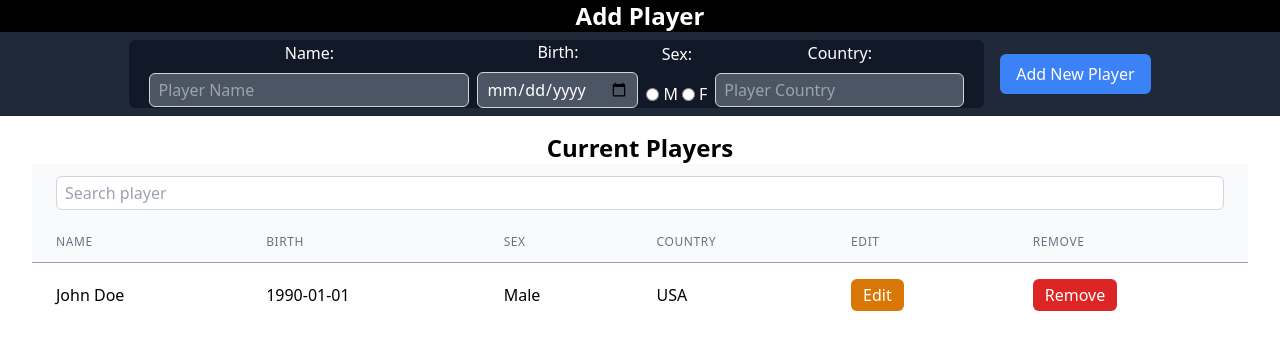
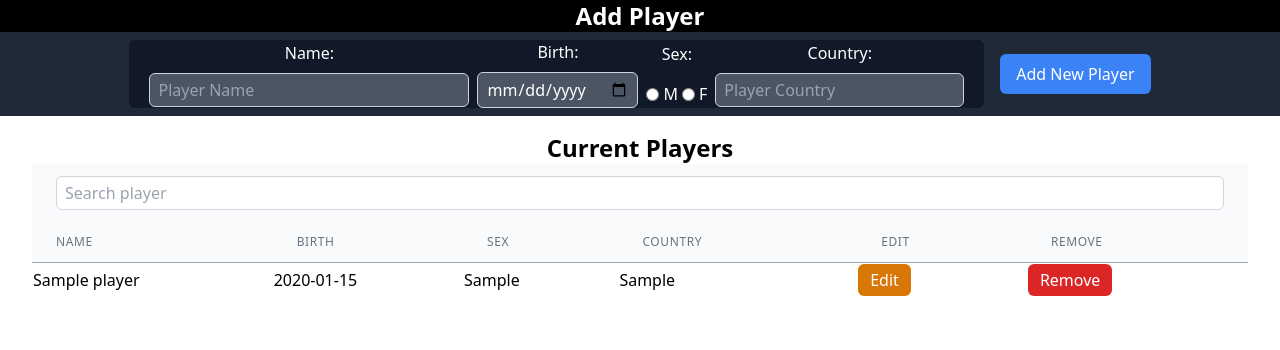
Before and after one commit to anibalvenn/manager_v3, a Flask app: page /players.html in a window 1280 px wide. Shown: the part 64-414 px from the top of the page. Run offline with Flask 3, Linux system fonts and the light colour scheme; tables that the repository leaves empty hold one stand-in row (values such as "Sample post").

Commit message:
crud players ready

```diff
--- a/app/routes/player_routes.py
+++ b/app/routes/player_routes.py
@@ -28,6 +28,44 @@ def add_player():
     return jsonify({'message': 'Player added successfully'}), 201
 
 # Add more routes for player management as needed
+@player_bp.route('/select_player', methods=['GET'])
+def select_player():
+    player_id = request.args.get('player_id')
+    name = request.args.get('name')
+    sex = request.args.get('sex')
+    birthdate = request.args.get('birthdate')
+    country = request.args.get('country')
+
+    players = Player_Model.select_player(player_id=player_id, name=name, sex=sex, birthdate=birthdate, country=country)
+    player_data = [{'PlayerID': player.PlayerID, 'name': player.name, 'sex': player.sex, 'birthdate': player.birthdate.strftime('%Y-%m-%d'), 'country': player.country} for player in players]
+
+    return jsonify(player_data)
+
+@player_bp.route('/update_player/<int:player_id>', methods=['PUT'])
+def update_player(player_id):
+    data = request.json
+
+    name = data.get('playerName')
+    sex = data.get('playerSex')
+    birthdate_str = data.get('playerBirth')
+    birthdate = datetime.strptime(birthdate_str, '%Y-%m-%d').date()
+    country = data.get('playerCountry')
+
+    updated_player = Player_Model.update_player(player_id, name=name, sex=sex, birthdate=birthdate, country=country)
+
+    if updated_player:
+        return jsonify({'message': 'Player updated successfully'}), 200
+    else:
+        return jsonify({'error': 'Player not found'}), 404
+
+@player_bp.route('/delete_player/<int:player_id>', methods=['DELETE'])
+def delete_player(player_id):
+    deleted = Player_Model.delete_player(player_id)
+
+    if deleted:
+        return jsonify({'message': 'Player deleted successfully'}), 200
+    else:
+        return jsonify({'error': 'Player not found'}), 404
 
 def init_routes(app):
     app.register_blueprint(player_bp)
--- a/app/static/js/pages_scripts/players.js
+++ b/app/static/js/pages_scripts/players.js
@@ -1,31 +1,6 @@
-import formatDate from '../utils'
 document.addEventListener('DOMContentLoaded', function () {
 
-  // Function to toggle the visibility of modalEditPlayer
-  function showEditModal() {
-    const modalEditPlayer = document.getElementById('modalEditPlayer');
-    console.log('Toggling Edit Modal');
-    modalEditPlayer.classList.remove('hidden');
-  }
-  // Function to toggle the visibility of modalEditPlayer
-  function hideEditModal() {
-    const modalEditPlayer = document.getElementById('modalEditPlayer');
-    console.log('Toggling Edit Modal');
-    modalEditPlayer.classList.add('hidden');
-  }
 
-  // Function to toggle the visibility of modalRemovePlayer
-  function showRemoveModal() {
-    const modalRemovePlayer = document.getElementById('modalRemovePlayer');
-    console.log('Toggling Remove Modal');
-    modalRemovePlayer.classList.remove('hidden');
-  }
-  // Function to toggle the visibility of modalRemovePlayer
-  function hideRemoveModal() {
-    const modalRemovePlayer = document.getElementById('modalRemovePlayer');
-    console.log('Toggling Remove Modal');
-    modalRemovePlayer.classList.add('hidden');
-  }
 
   // Event listener for the "Edit" button
   const editButtons = document.querySelectorAll('.edit-button');
@@ -107,6 +82,242 @@ document.addEventListener('DOMContentLoaded', function () {
     }
   });
 
+});
+
+document.addEventListener('DOMContentLoaded', function () {
+  // Fetch players from the server
+  fetch('/select_player')
+    .then(response => response.json())
+    .then(data => {
+      renderPlayers(data); // Render fetched players in the table
+    })
+    .catch(error => {
+      console.error('Error fetching players:', error);
+    });
+  const playersTableBody = document.querySelector('#playersTableBody');
+  const btnRemovePlayer = document.getElementById('btnRemovePlayer');
+
+  // Function to create table row for a player
+  function createPlayerRow(player) {
+
+    const row = document.createElement('tr');
+    row.id = `rowplayer${player.PlayerID}`;
+
+    // Create and append table cells for each player property
+    const nameCell = document.createElement('td');
+    nameCell.textContent = player.name;
+    row.appendChild(nameCell);
+
+    const birthCell = document.createElement('td');
+    birthCell.textContent = player.birthdate;
+    row.appendChild(birthCell);
+
+    const sexCell = document.createElement('td');
+    sexCell.textContent = player.sex;
+    row.appendChild(sexCell);
+
+    const countryCell = document.createElement('td');
+    countryCell.textContent = player.country;
+    row.appendChild(countryCell);
+
+    // Create and append edit button
+    const editCell = document.createElement('td');
+    const editButton = document.createElement('button');
+    editButton.textContent = 'Edit';
+    editButton.className = 'bg-yellow-600 text-white hover:bg-yellow-900 px-3 py-1 rounded-md edit-button';
+
+    editButton.addEventListener('click', function () {
+      // Get the row id
+      const rowId = this.closest('tr').id;
+      // Remove "rowplayer" string from the row ID to get the player ID
+      const playerId = rowId.replace('rowplayer', '');
+      // Get the player data from the row
+      const playerName = document.querySelector(`#${rowId} td:nth-child(1)`).textContent;
+      const playerBirth = document.querySelector(`#${rowId} td:nth-child(2)`).textContent;
+      const playerSex = document.querySelector(`#${rowId} td:nth-child(3)`).textContent;
+      const playerCountry = document.querySelector(`#${rowId} td:nth-child(4)`).textContent;
+
+      // Fill the modal inputs with player data
+      document.getElementById('editPlayerName').value = playerName;
+      document.getElementById('editPlayerBirth').value = playerBirth;
+      document.getElementById('editPlayerSex').value = playerSex;
+      document.getElementById('editPlayerCountry').value = playerCountry;
+
+      // Add the data-player-id attribute to the modal
+      const modalEditPlayer = document.getElementById('modalEditPlayer');
+      modalEditPlayer.setAttribute('data-player-id', playerId);
+
+      // Show the modal
+      showEditModal();
+    });
+
+    editCell.appendChild(editButton);
+    row.appendChild(editCell);
+    // Create and append delete button
+    const removeCell = document.createElement('td');
+    const removeButton = document.createElement('button');
+    removeButton.textContent = 'Remove';
+    removeButton.className = 'bg-red-600 text-white hover:bg-red-900 px-3 py-1 rounded-md remove-button';
+    removeButton.addEventListener('click', function () {
+      const rowId = this.closest('tr').id;
+      // Remove "rowplayer" string from the row ID to get the player ID
+      const playerId = rowId.replace('rowplayer', '');
+      const spanRemovePlayer = document.getElementById('spanRemovePlayer');
+      spanRemovePlayer.textContent = player.name;
+
+      const modalRemovePlayer = document.getElementById('modalRemovePlayer');
+      modalRemovePlayer.setAttribute('data-player-id', playerId);
+
+      // Add event listener to the "Delete" button
+
+      showRemoveModal();
+    });
 
 
+    removeCell.appendChild(removeButton);
+    row.appendChild(removeCell);
+
+
+    return row;
+  }
+  function handleFormSubmission(event) {
+    event.preventDefault();
+
+    // Get player data from modal inputs
+    const playerId = document.getElementById('modalEditPlayer').getAttribute('data-player-id');
+    const playerName = document.getElementById('editPlayerName').value;
+    const playerBirth = document.getElementById('editPlayerBirth').value;
+    const playerSex = document.getElementById('editPlayerSex').value;
+    const playerCountry = document.getElementById('editPlayerCountry').value;
+
+    // Prepare the player data object for the update request
+    const playerData = {
+      playerName: playerName,
+      playerBirth: playerBirth,
+      playerSex: playerSex,
+      playerCountry: playerCountry
+    };
+
+    // Send the update request to the backend
+    fetch(`/update_player/${playerId}`, {
+      method: 'PUT',
+      headers: {
+        'Content-Type': 'application/json'
+      },
+      body: JSON.stringify(playerData)
+    })
+      .then(response => {
+        if (response.ok) {
+          alert('Player updated successfully');
+          hideEditModal()
+          // Optionally, hide the modal or refresh the player list
+        } else {
+          throw new Error('Failed to update player');
+        }
+      })
+      .catch(error => {
+        console.error('Error:', error);
+        alert('Failed to update player');
       });
+  }
+
+  document.getElementById('formEditPlayer').addEventListener('submit', handleFormSubmission);
+  btnRemovePlayer.addEventListener('click', handleDeletePlayer);
+
+  function deletePlayer(rowID) {
+    const playerId = rowID; // Get the Player ID from the row id
+    console.log(rowID)
+    // Send an HTTP DELETE request to the backend to delete the Player
+    fetch(`/delete_player/${playerId}`, {
+      method: 'DELETE'
+    })
+      .then(response => {
+        if (response.ok) {
+          alert('Player removed successfully');
+          // Find the row with the matching ID and remove it
+          const playerToRemove = document.getElementById(playerId);
+          const rowToRemove = document.getElementById("rowplayer" + playerId)
+          if (rowToRemove) {
+            rowToRemove.remove();
+          } else {
+            throw new Error('Row not found');
+          }
+        } else {
+          throw new Error('Failed to remove Player');
+        }
+      })
+      .catch(error => {
+        console.error('Error:', error);
+        alert('Failed to remove Player');
+      });
+  }
+
+  function handleDeletePlayer() {
+    // const btnRemovePlayer = document.getElementById('btnRemovePlayer');
+
+    const modalRemovePlayer = document.getElementById('modalRemovePlayer');
+    const playerId = modalRemovePlayer.getAttribute('data-player-id');
+    deletePlayer(playerId);
+    hideRemoveModal();
+
+    // Remove event listener from the "Delete" button
+  }
+  // Function to render players in the table
+  function renderPlayers(players) {
+    // Clear existing table rows
+    playersTableBody.innerHTML = '';
+
+    // Generate table rows for each player and append to table body
+    players.forEach(player => {
+      const row = createPlayerRow(player);
+      playersTableBody.appendChild(row);
+    });
+  }
+
+
+
+  // Event listener for closing the "Edit" modal
+  const closeModalEditPlayer = document.getElementById('closeModalEditPlayer');
+  closeModalEditPlayer.addEventListener('click', () => {
+    console.log('Closing Edit modal');
+    hideEditModal();
+  });
+
+});
+
+
+// Function to format date as 'YYYY-MM-DD'
+function formatDate(date) {
+  const year = date.getFullYear();
+  const month = String(date.getMonth() + 1).padStart(2, '0');
+  const day = String(date.getDate()).padStart(2, '0');
+  return `${year}-${month}-${day}`;
+}
+
+
+
+// Function to toggle the visibility of modalEditPlayer
+function showEditModal() {
+  const modalEditPlayer = document.getElementById('modalEditPlayer');
+  console.log('Toggling Edit Modal');
+  modalEditPlayer.classList.remove('hidden');
+}
+// Function to toggle the visibility of modalEditPlayer
+function hideEditModal() {
+  const modalEditPlayer = document.getElementById('modalEditPlayer');
+  console.log('Toggling Edit Modal');
+  modalEditPlayer.classList.add('hidden');
+}
+
+// Function to toggle the visibility of modalRemovePlayer
+function showRemoveModal() {
+  const modalRemovePlayer = document.getElementById('modalRemovePlayer');
+  console.log('Toggling Remove Modal');
+  modalRemovePlayer.classList.remove('hidden');
+}
+// Function to toggle the visibility of modalRemovePlayer
+function hideRemoveModal() {
+  const modalRemovePlayer = document.getElementById('modalRemovePlayer');
+  console.log('Toggling Remove Modal');
+  modalRemovePlayer.classList.add('hidden');
+}
--- a/app/templates/players.html
+++ b/app/templates/players.html
@@ -61,24 +61,31 @@
   <!-- Container for centering and adding lateral padding -->
   <div class="max-w-7xl mx-auto px-4 sm:px-6 lg:px-8">
     <div id="selectPlayers" class="overflow-x-auto">
-      <table class="min-w-full divide-y divide-gray-400">
+      <table id="playersTable" class="min-w-full divide-y divide-gray-400">
         <thead class="bg-gray-50">
           <tr>
             <th colspan="6" class="px-6 py-3">
               <!-- Search input -->
-              <input id="playerSearch" type="text" placeholder="Search player" class="border border-gray-300 px-2 py-1 rounded-md w-full">
+              <input id="playerSearch" type="text" placeholder="Search player"
+                class="border border-gray-300 px-2 py-1 rounded-md w-full">
             </th>
           </tr>
           <tr>
-            <th scope="col" class="px-6 py-3 text-left text-xs font-medium text-gray-500 uppercase tracking-wider">Name</th>
-            <th scope="col" class="px-6 py-3 text-left text-xs font-medium text-gray-500 uppercase tracking-wider">Birth</th>
-            <th scope="col" class="px-6 py-3 text-left text-xs font-medium text-gray-500 uppercase tracking-wider">Sex</th>
-            <th scope="col" class="px-6 py-3 text-left text-xs font-medium text-gray-500 uppercase tracking-wider">Country</th>
-            <th scope="col" class="px-6 py-3 text-left text-xs font-medium text-gray-500 uppercase tracking-wider">Edit</th>
-            <th scope="col" class="px-6 py-3 text-left text-xs font-medium text-gray-500 uppercase tracking-wider">Remove</th>
+            <th scope="col" class="px-6 py-3 text-left text-xs font-medium text-gray-500 uppercase tracking-wider">Name
+            </th>
+            <th scope="col" class="px-6 py-3 text-left text-xs font-medium text-gray-500 uppercase tracking-wider">Birth
+            </th>
+            <th scope="col" class="px-6 py-3 text-left text-xs font-medium text-gray-500 uppercase tracking-wider">Sex
+            </th>
+            <th scope="col" class="px-6 py-3 text-left text-xs font-medium text-gray-500 uppercase tracking-wider">
+              Country</th>
+            <th scope="col" class="px-6 py-3 text-left text-xs font-medium text-gray-500 uppercase tracking-wider">Edit
+            </th>
+            <th scope="col" class="px-6 py-3 text-left text-xs font-medium text-gray-500 uppercase tracking-wider">
+              Remove</th>
           </tr>
         </thead>
-        <tbody class="bg-white divide-y divide-gray-200">
+        <tbody id="playersTableBody" class="bg-white divide-y divide-gray-200">
           <!-- Placeholder player row, replace with actual player data -->
           <tr>
             <td class="px-6 py-4 whitespace-nowrap">John Doe</td>
@@ -86,7 +93,8 @@
             <td class="px-6 py-4 whitespace-nowrap">Male</td>
             <td class="px-6 py-4 whitespace-nowrap">USA</td>
             <td class="px-6 py-4 whitespace-nowrap">
-              <button class="bg-yellow-600 text-white hover:bg-yellow-900 px-3 py-1 rounded-md edit-button">Edit</button>
+              <button
+                class="bg-yellow-600 text-white hover:bg-yellow-900 px-3 py-1 rounded-md edit-button">Edit</button>
             </td>
             <td class="px-6 py-4 whitespace-nowrap">
               <button class="bg-red-600 text-white hover:bg-red-900 px-3 py-1 rounded-md remove-button">Remove</button>
@@ -104,21 +112,37 @@
   <!-- the modal below shall be displayed when the user clicks "edit", and display the info of the player whose line was clicked -->
   <div id="modalEditPlayer" class="fixed z-10 inset-0 overflow-y-auto hidden">
     <div class="flex items-center justify-center min-h-screen">
-      <div class="bg-white rounded-lg shadow-xl p-6 bg-blue-100">
+      <div class="bg-white rounded-lg shadow-xl p-6 bg-blue-100 relative">
+        <!-- Close button -->
         <button id="closeModalEditPlayer"
-          class="absolute top-0 right-0 p-2 text-gray-500 hover:text-gray-700">X</button>
+          class="absolute top-0 right-0 p-2 text-white bg-red-500 hover:bg-red-600 rounded-full">
+          <svg xmlns="http://www.w3.org/2000/svg" class="h-6 w-6" fill="none" viewBox="0 0 24 24" stroke="currentColor">
+            <path stroke-linecap="round" stroke-linejoin="round" stroke-width="2" d="M6 18L18 6M6 6l12 12" />
+          </svg>
+        </button>
+
+        <!-- Edit player form -->
         <form id="formEditPlayer" action="" class="flex flex-col space-y-4">
+          <label for="editPlayerName">Name:</label>
           <input id="editPlayerName" type="text" placeholder="Player Name"
-            class="border border-gray-300 px-4 py-2 rounded-md">
+            class="border border-gray-300 px-4  rounded-md">
+
+          <label for="editPlayerBirth">Birth:</label>
           <input id="editPlayerBirth" type="text" placeholder="Player Birth"
-            class="border border-gray-300 px-4 py-2 rounded-md">
+            class="border border-gray-300 px-4  rounded-md">
+
+          <label for="editPlayerSex">Sex:</label>
           <input id="editPlayerSex" type="text" placeholder="Player Sex"
-            class="border border-gray-300 px-4 py-2 rounded-md">
+            class="border border-gray-300 px-4  rounded-md">
+
+          <label for="editPlayerCountry">Country:</label>
           <input id="editPlayerCountry" type="text" placeholder="Player Country"
-            class="border border-gray-300 px-4 py-2 rounded-md">
-          <button type="submit" class="bg-blue-500 hover:bg-blue-600 text-white px-6 py-2 rounded-md">Save
+            class="border border-gray-300 px-4  rounded-md">
+
+          <button type="submit" id="btnEditPlayerDB" class="bg-blue-500 hover:bg-blue-600 text-white px-6 py-2 rounded-md">Save
             Changes</button>
         </form>
+
       </div>
     </div>
   </div>
```
Lines whose indentation alone changed are shown as unchanged.
